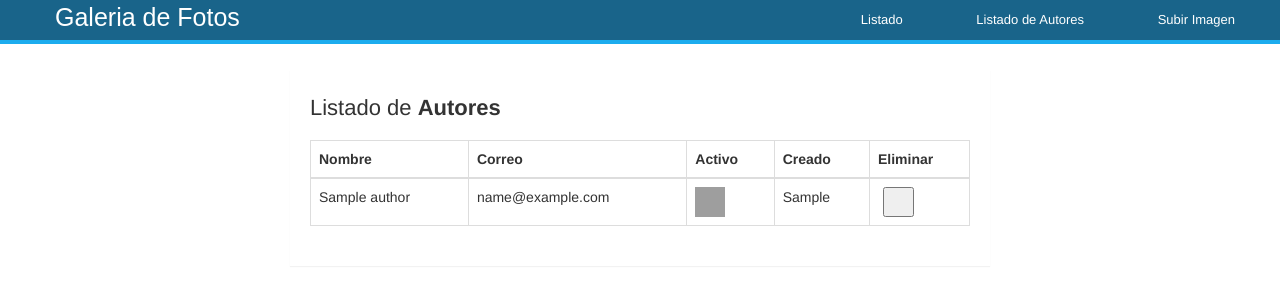
After one commit to HectorDelAlt/galeria, a PHP site: page /listadoAutores.php in a window 1280 px wide. The commit adds this page. Shown: the top 306 px of the page. Run offline with PHP 8.4, Linux system fonts and the light colour scheme; tables that the repository leaves empty or names only in its code hold one stand-in row (values such as "Sample post"); some libraries are stand-ins or nearby versions; grey boxes are pictures that could not be loaded.

Commit message:
Login y Listado (Con php), navBar y Tables es CSS

```diff
--- /dev/null
+++ b/includes/navBar.php
@@ -0,0 +1,48 @@
+<style>
+        .menu {
+            background-color: #00547E;
+            border-bottom: 4px solid #04A3ED;
+            width: 100%;
+            height: auto;
+            padding: 0 10px;
+            position: fixed;
+            margin: 0px;
+            z-index: 1;
+            opacity: 0.9;
+        }
+
+        .menu .navbar-nav>.active>a {
+            background-color: #04A3ED;
+            color: white;
+            font-weight: bold;
+        }
+
+        .menu .navbar-nav>li>a {
+            font-size: 13px;
+            color: white;
+            padding: 10px 35px;
+
+        }
+
+        .menu .navbar-nav>li>a:hover {
+            background-color: #04A3ED;
+        }
+
+        .navbar-header>a {
+            font-family: 'Ubuntu Condensed', sans-serif;
+            padding: 0px;
+            margin: 0px;
+            text-decoration: none;
+            color: white;
+            font-size: 25px;
+            padding: 5px 30px;
+        }
+
+        .navbar-header>a:hover {
+            text-decoration: none;
+            color: #04A3ED;
+        }
+    </style>
+    <link href="//maxcdn.bootstrapcdn.com/bootstrap/3.3.0/css/bootstrap.min.css" rel="stylesheet" id="bootstrap-css">
+    <script src="//maxcdn.bootstrapcdn.com/bootstrap/3.3.0/js/bootstrap.min.js"></script>
+    <script src="//code.jquery.com/jquery-1.11.1.min.js"></script>
--- /dev/null
+++ b/includes/tables.php
@@ -0,0 +1,85 @@
+<style>
+	.table-wrapper {
+		width: 700px;
+		margin: 30px auto;
+        background: #fff;
+        padding: 20px;
+        box-shadow: 0 1px 1px rgba(0,0,0,.05);
+    }
+    .table-title {
+        padding-bottom: 10px;
+        margin: 0 0 10px;
+    }
+    .table-title h2 {
+        margin: 6px 0 0;
+        font-size: 22px;
+    }
+    .table-title .add-new {
+        float: right;
+		height: 30px;
+		font-weight: bold;
+		font-size: 12px;
+		text-shadow: none;
+		min-width: 100px;
+		border-radius: 50px;
+		line-height: 13px;
+    }
+	.table-title .add-new i {
+		margin-right: 4px;
+	}
+    table.table tr th, table.table tr td {
+        border-color: #e9e9e9;
+    }
+    table.table th i {
+        font-size: 13px;
+        margin: 0 5px;
+        cursor: pointer;
+    }
+    table.table th:last-child {
+        width: 100px;
+    }
+    table.table td a {
+		cursor: pointer;
+        display: inline-block;
+        margin: 0 5px;
+		min-width: 24px;
+    }
+	table.table td a.add {
+        color: #27C46B;
+    }
+    table.table td a.edit {
+        color: #FFC107;
+    }
+    table.table td a.delete {
+        color: #E34724;
+    }
+    table.table td i {
+        font-size: 19px;
+    }
+	table.table td a.add i {
+        font-size: 24px;
+    	margin-right: -1px;
+        position: relative;
+        top: 3px;
+    }
+    table.table .form-control {
+        height: 32px;
+        line-height: 32px;
+        box-shadow: none;
+        border-radius: 2px;
+    }
+	table.table .form-control.error {
+		border-color: #f50000;
+	}
+	table.table td .add {
+		display: none;
+	}
+
+</style>
+
+<link rel="stylesheet" href="https://fonts.googleapis.com/css?family=Roboto|Varela+Round|Open+Sans">
+<link rel="stylesheet" href="https://fonts.googleapis.com/icon?family=Material+Icons">
+<link rel="stylesheet" href="https://maxcdn.bootstrapcdn.com/font-awesome/4.7.0/css/font-awesome.min.css">
+<link rel="stylesheet" href="https://maxcdn.bootstrapcdn.com/bootstrap/3.3.7/css/bootstrap.min.css">
+<script src="https://ajax.googleapis.com/ajax/libs/jquery/1.12.4/jquery.min.js"></script>
+<script src="https://maxcdn.bootstrapcdn.com/bootstrap/3.3.7/js/bootstrap.min.js"></script>
--- /dev/null
+++ b/listadoAutores.php
@@ -0,0 +1,97 @@
+<?php include "includes/connection.php" ?>
+<?php
+session_start();
+$sql = "Select * FROM authors";
+$result = $link->query($sql);
+
+$result->bindColumn('id', $id);
+$result->bindColumn('name', $name);
+$result->bindColumn('email', $email);
+$result->bindColumn('enabled', $enabled);
+$result->bindColumn('created', $created);
+if (isset($_POST["delete"])) {
+    $id = $_POST["delete"];
+
+    $sql2 = "DELETE FROM authors WHERE id=$id";
+    $link->exec($sql2);
+
+    header("Location: listadoAutores.php");
+}
+?>
+<!DOCTYPE html>
+<html lang="es">
+
+<head>
+    <meta charset="UTF-8">
+    <meta http-equiv="X-UA-Compatible" content="IE=edge">
+    <meta name="viewport" content="width=device-width, initial-scale=1.0">
+    <title>Register</title>
+    <?php include "includes/tables.php" ?>
+    <?php include "includes/navBar.php" ?>
+</head>
+<body>
+    <div class="menu">
+        <div class="container-fluid">
+            <div class="navbar-header">
+                <a href="index.php">Galeria de Fotos</a>
+            </div>
+            <div>
+                <ul class="nav navbar-nav navbar-right">
+                    <li><a href="listado.php"><span class="glyphicon"></span> Listado</a></li>
+                    <li><a href="listadoAutores.php"><span class="glyphicon"></span> Listado de Autores</a></li>
+                    <li><a href="subida.php"><span class="glyphicon"></span> Subir Imagen</a></li>
+                </ul>
+            </div>
+        </div>
+    </div>
+    <br><br>
+    <div class="container">
+        <div class="table-wrapper">
+            <div class="table-title">
+                <div class="row">
+                    <div class="col-sm-8">
+                        <h2>Listado de <b>Autores</b></h2>
+                    </div>
+                    <div class="col-sm-4">
+                    </div>
+                </div>
+            </div>
+            <table class="table table-bordered">
+                <thead>
+                    <tr>
+                        <th>Nombre</th>
+                        <th>Correo</th>
+                        <th>Activo</th>
+                        <th>Creado</th>
+                        <th>Eliminar</th>
+                    </tr>
+                </thead>
+                </thead>
+                <tbody>
+                    <?php
+                    while ($result->fetch(PDO::FETCH_BOUND)) :
+                    ?>
+                        <tr>
+                            <td><?= $name ?></td>
+                            <td><?= $email ?></td>
+                            <td><?php
+                                if ($enabled == 0 && $id != $_SESSION['id']) {
+                                    echo "<img src='https://emojitool.com/img/apple/ios-15.4/black-circle-2711.png' width='30px' height='30px'>";
+                                } else {
+                                    echo "<img src='https://emojitool.com/img/apple/ios-15.4/large-green-circle-3377.png' width='30px' height='30px'>";
+                                }
+                                ?></td>
+                            <td><?= $created ?></td>
+                            <td>
+                                <form method="POST">
+                                    <a class="delete" title="Delete" data-toggle="tooltip" href="listado.php"><button type="submit" name="delete" value='<?=$id?>'"><i class="material-icons"></i></button></a>
+                                </form>
+                            </td>
+                        </tr>
+                    <?php endwhile ?>
+            </table>
+        </div>
+    </div>
+</body>
+
+</html>
```
Also changed, not shown: index.php (+1 -48 lines), listado.php (+24 -2 lines), login.php (+9 -1 lines).
